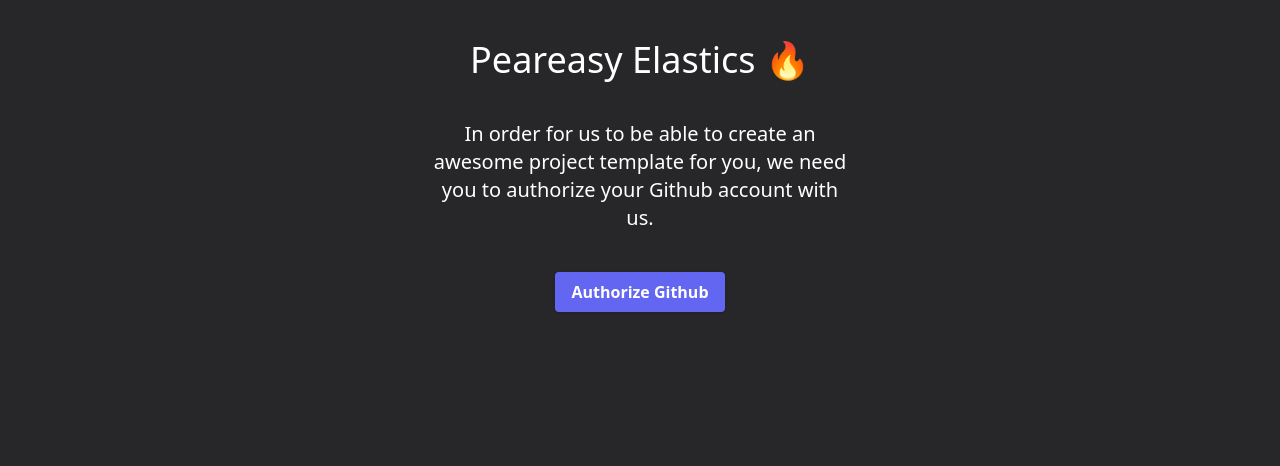
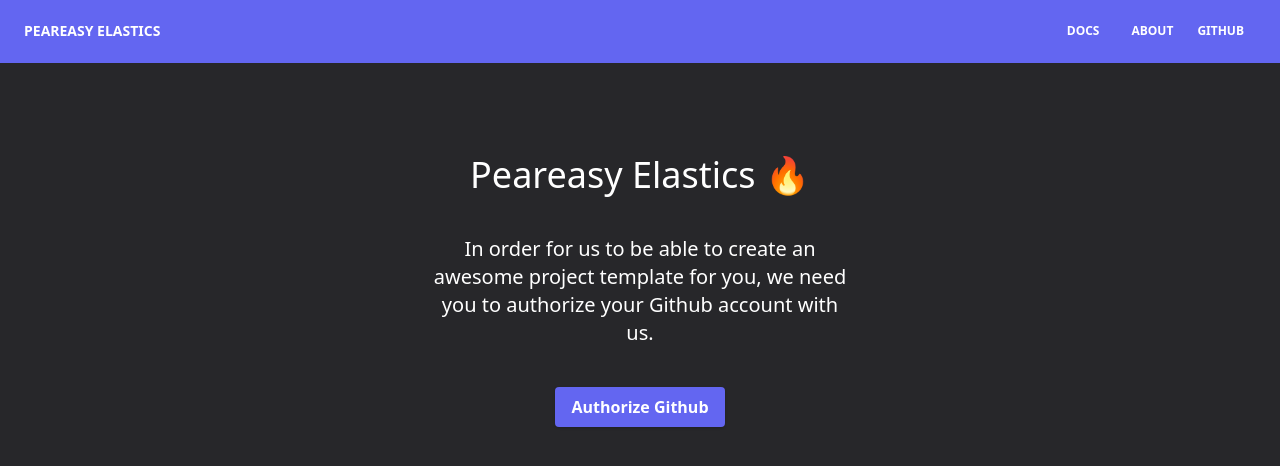
Before and after one commit to exemplar-io/exemplar-io.github.io, a React (Create React App) app: page / in a window 1280 px wide. Shown: the top 466 px of the page. Built offline with nearby package versions, Linux system fonts and the light colour scheme.

Commit message:
added navbar - two empty pages - external link to github

```diff
--- a/src/App.tsx
+++ b/src/App.tsx
@@ -1,12 +1,18 @@
 import React from 'react';
 import { BrowserRouter, Route, Switch } from 'react-router-dom';
 import Homepage from './pages/Home';
+import Docs from './pages/Docs';
+import About from './pages/About';
+import NavigationBar from './components/UI/NavigationBar/NavigationBar';
 
 function App() {
   return (
-    <div className="min-h-screen bg-gray-800 text-center pt-10">
+    <div className="min-h-screen bg-gray-800 text-center">
       <BrowserRouter>
+        <NavigationBar />
         <Switch>
+          <Route path={'/docs'} component={Docs} />
+          <Route path={'/about'} component={About} />
           <Route path={'/'} component={Homepage} />
         </Switch>
       </BrowserRouter>
--- /dev/null
+++ b/src/components/UI/NavigationBar/ExternalNavigationItem.tsx
@@ -0,0 +1,20 @@
+import React from 'react';
+
+type ExternalNavigationItemProps = {
+  link: string;
+  children: string;
+};
+
+const ExternalNavigationItem = ({
+  link,
+  children,
+}: ExternalNavigationItemProps) => (
+  <button
+    className="px-3 py-2 flex items-center text-xs uppercase font-bold leading-snug text-secondary hover:opacity-75"
+    onClick={() => window.open(link)}
+  >
+    {children}
+  </button>
+);
+
+export default ExternalNavigationItem;
--- /dev/null
+++ b/src/components/UI/NavigationBar/NavigationBar.tsx
@@ -0,0 +1,53 @@
+import React from 'react';
+import { NavLink } from 'react-router-dom';
+import NavigationItem from './NavigationItem';
+import ExternalNavigationItem from './ExternalNavigationItem';
+
+const NavigationBar = () => {
+  const [navbarOpen, setNavbarOpen] = React.useState(false);
+  return (
+    <>
+      <nav className="relative flex flex-wrap items-center justify-between px-2 py-3 bg-primary-500 mb-3">
+        <div className="container px-4 mx-auto flex flex-wrap items-center justify-between">
+          <div className="w-full relative flex justify-between lg:w-auto lg:static lg:block lg:justify-start">
+            <NavLink
+              className="text-sm font-bold leading-relaxed inline-block mr-4 py-2 whitespace-nowrap uppercase text-secondary"
+              to={'/'}
+            >
+              Peareasy Elastics
+            </NavLink>
+          </div>
+          <div
+            className={
+              'lg:flex flex-grow items-center' +
+              (navbarOpen ? ' flex' : ' hidden')
+            }
+            id="example-navbar-danger"
+          >
+            <ul className="flex flex-col lg:flex-row list-none lg:ml-auto">
+              <NavigationItem
+                link={'/docs'}
+                onClick={() => setNavbarOpen(!navbarOpen)}
+              >
+                docs
+              </NavigationItem>
+              <NavigationItem
+                link={'/about'}
+                onClick={() => setNavbarOpen(!navbarOpen)}
+              >
+                about
+              </NavigationItem>
+              <ExternalNavigationItem
+                link={'https://github.com/peareasy-elastics'}
+              >
+                github
+              </ExternalNavigationItem>
+            </ul>
+          </div>
+        </div>
+      </nav>
+    </>
+  );
+};
+
+export default NavigationBar;
--- /dev/null
+++ b/src/components/UI/NavigationBar/NavigationItem.tsx
@@ -0,0 +1,20 @@
+import React from 'react';
+import { NavLink } from 'react-router-dom';
+
+type NavigationItemProps = {
+  link: string;
+  onClick: () => void;
+  children: string;
+};
+
+const NavigationItem = ({ link, onClick, children }: NavigationItemProps) => (
+  <NavLink
+    to={link}
+    className="px-3 py-2 flex items-center text-xs uppercase font-bold leading-snug text-secondary hover:opacity-75"
+    onClick={onClick}
+  >
+    <span className="ml-2">{children}</span>
+  </NavLink>
+);
+
+export default NavigationItem;
--- /dev/null
+++ b/src/pages/About.tsx
@@ -0,0 +1,5 @@
+import React from 'react';
+
+const About = () => <></>;
+
+export default About;
--- /dev/null
+++ b/src/pages/Docs.tsx
@@ -0,0 +1,5 @@
+import React from 'react';
+
+const Docs = () => <></>;
+
+export default Docs;
--- a/src/pages/Home.tsx
+++ b/src/pages/Home.tsx
@@ -37,6 +37,7 @@
     setError('');
     setRepoName(event.target.value);
   };
+
   const onApiRepoNameInputChange = (event: ChangeEvent<HTMLInputElement>) => {
     setError('');
     setApiRepoName(event.target.value);
@@ -99,7 +100,7 @@
   };
 
   return (
-    <main className={'container mx-auto w-2/6 space-y-10 pb-20'}>
+    <main className={'container mx-auto w-2/6 space-y-10 pb-20 pt-20'}>
       <h1 className="text-secondary text-4xl">Peareasy Elastics 🔥</h1>
       <h3 className="text-secondary text-xl">
         In order for us to be able to create an awesome project template for
```
Also changed, not shown: 1 other file (tests, documents, lock files or other folders).
